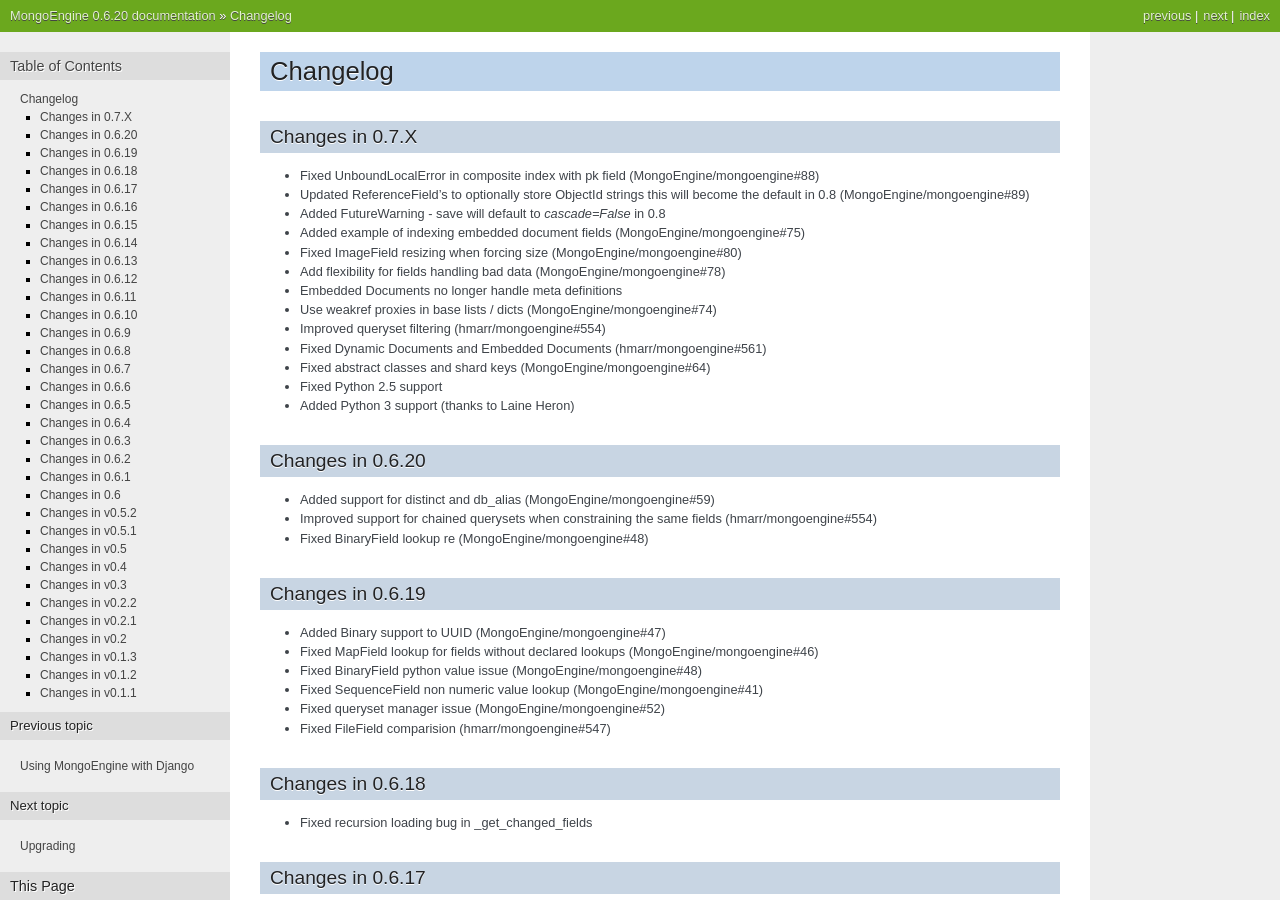
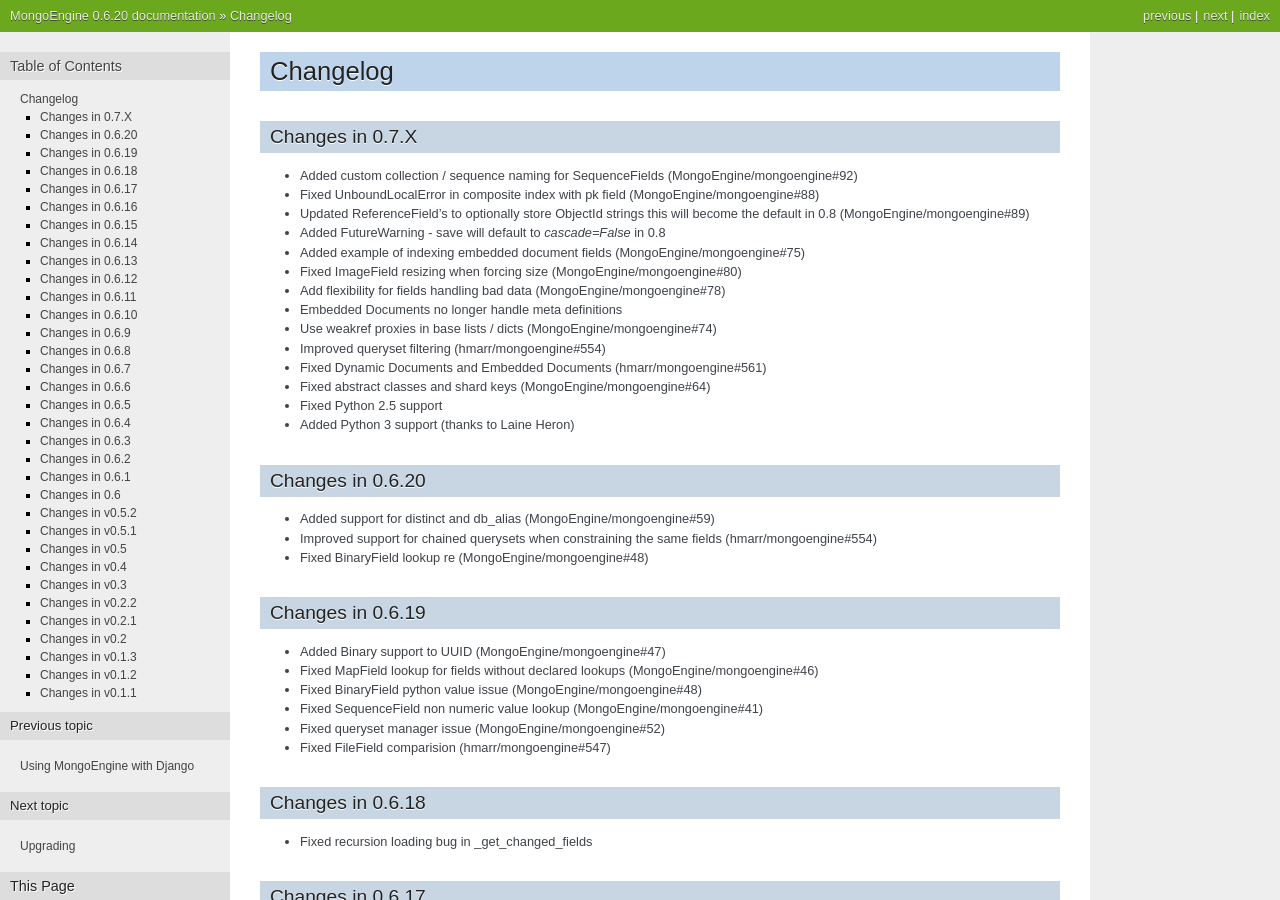
Before and after one commit to MongoEngine/mongoengine, a Sphinx documentation site: the page built from docs/changelog.rst, in a window 1280 px wide and 900 px high. Built offline with Sphinx 7.4.7, drawn with Linux system fonts in a browser that asks for light colours.

Commit message:
Updated AUTHORS and chaneglog.rst
refs MongoEngine/mongoengine#92

```diff
--- a/docs/changelog.rst
+++ b/docs/changelog.rst
@@ -5,6 +5,7 @@ Changelog
 Changes in 0.7.X
 =================
 
+- Added custom collection / sequence naming for SequenceFields (MongoEngine/mongoengine#92)
 - Fixed UnboundLocalError in composite index with pk field (MongoEngine/mongoengine#88)
 - Updated ReferenceField's to optionally store ObjectId strings
   this will become the default in 0.8 (MongoEngine/mongoengine#89)
```
Also changed, not shown: 1 other file.
